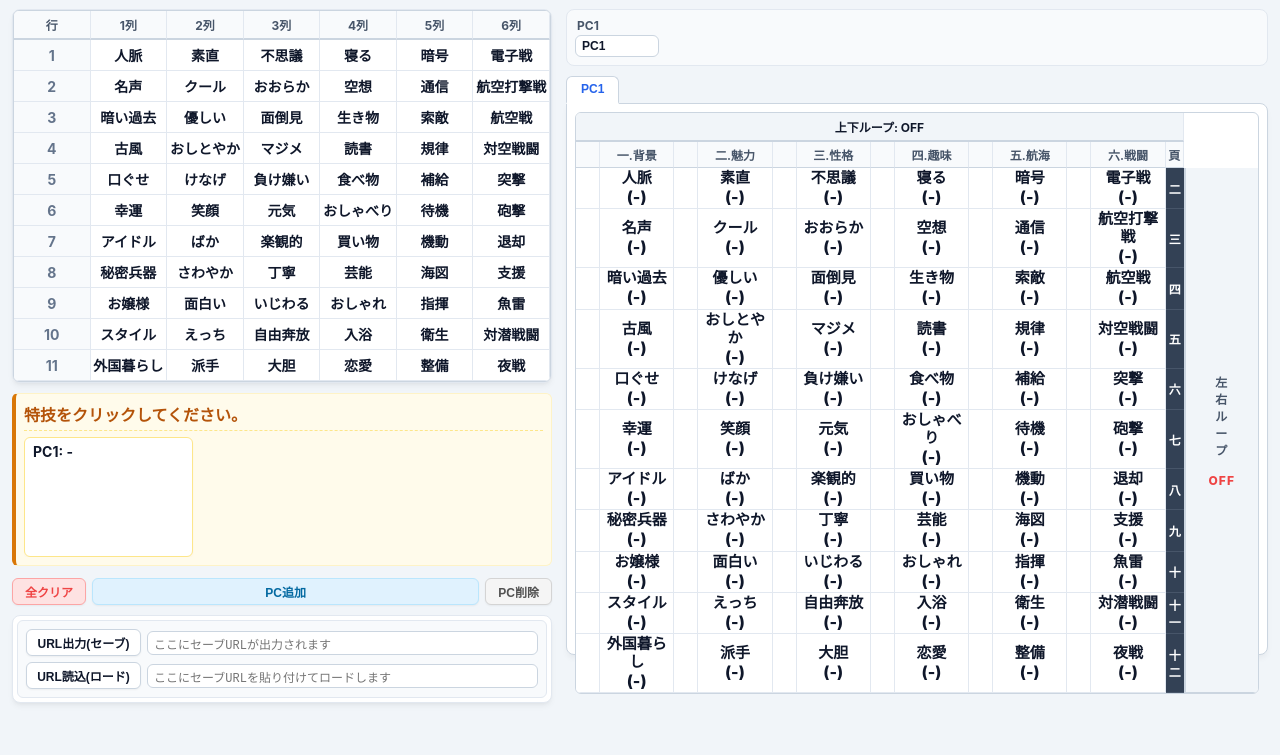
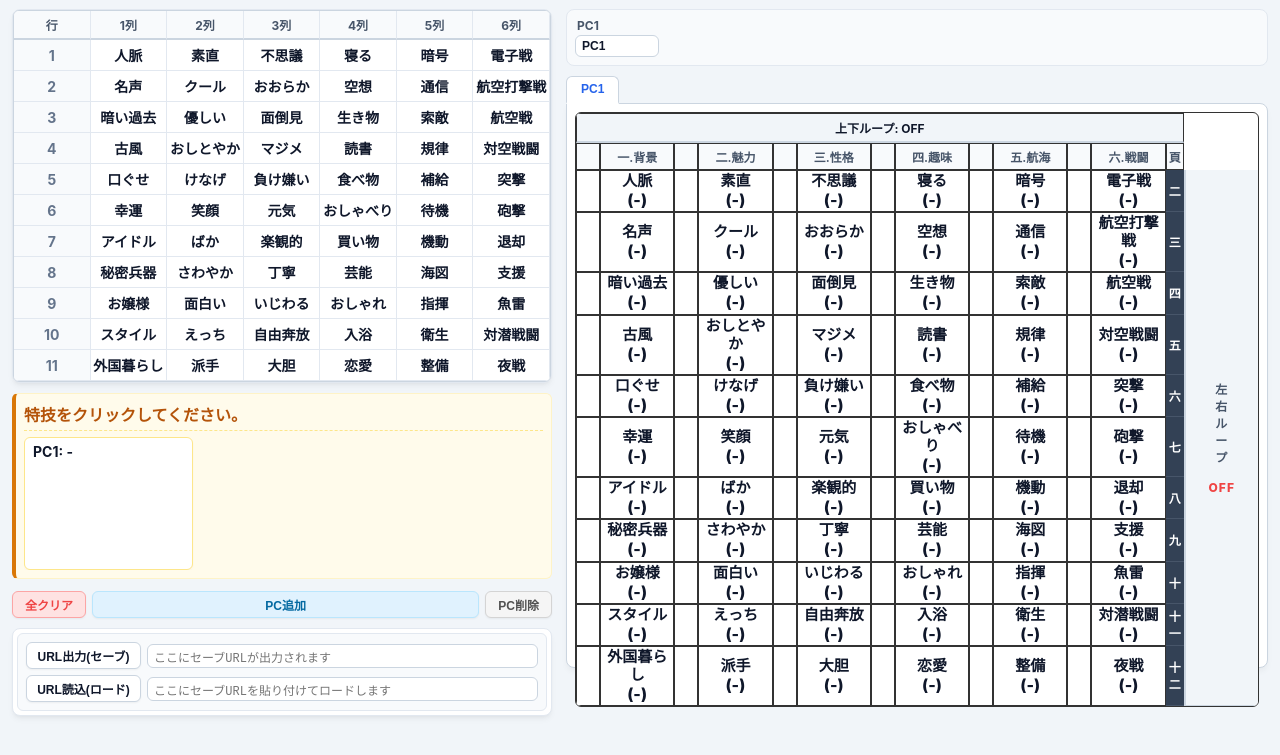
Before and after one commit to TowaShan/kancolle-rpg-GM-tool, a plain HTML site: page index.html in a window 1280 px wide. Shown: the part 41-796 px from the top of the page. Drawn offline with Linux system fonts and the light colour scheme.

Commit message:
Update index.html

```diff
--- a/index.html
+++ b/index.html
@@ -3,7 +3,6 @@
 <head>
 	<title>艦これRPG GM用セッション支援ツール</title>
 	<meta http-equiv="Content-Style-Type" content="text/css">
-
 	<style>
 	/* 全体ベース設定：文字サイズの下限を12pxに設定 */
 	html, body { height: 100%; box-sizing: border-box; }
@@ -72,8 +71,8 @@
 	.pc-panel.active { display: block; }
 
 	/* 右側：個性表テーブルベース */
-	.skill-table { border-collapse: separate; border-spacing: 0; text-align: center; background: white; width: 100%; height: 100%; table-layout: fixed; border: 1px solid #cbd5e0; border-radius: 6px; overflow: hidden; }
-	.skill-table th { background: #f8fafc; padding: 4px 2px; font-size: 12px; font-weight: 700; color: #475569; border-right: 1px solid #e2e8f0; border-bottom: 1px solid #cbd5e0; }
+	.skill-table { border-collapse: separate; border-spacing: 0; text-align: center; background: white; width: 100%; height: 100%; table-layout: fixed; border: 1px solid #333; border-radius: 6px; overflow: hidden; }
+	.skill-table th { background: #f8fafc; padding: 4px 2px; font-size: 12px; font-weight: 700; color: #475569;border: 1px solid #333; }
 
 	/* 上下ループヘッダー */
 	.loop-header { cursor: pointer; background: #f1f5f9 !important; font-size: 12px !important; font-weight: 700 !important; color: #0f172a !important; padding: 5px !important; border-bottom: 2px solid #cbd5e0 !important; }
@@ -84,12 +83,12 @@
 	.colgap-header:hover { background: #cbd5e0; }
 
 	/* 右個性表：特技名・難易度テキスト */
-	.skillsCol { font-size: 15px; cursor: pointer; border-right: 1px solid #e2e8f0; border-bottom: 1px solid #e2e8f0; font-weight: 700; color: #0f172a; line-height: 1.2; transition: transform 0.1s, box-shadow 0.1s; }
+	.skillsCol { font-size: 15px; cursor: pointer; border: 1px solid #333; border-bottom: 1px solid #333; font-weight: 700; color: #0f172a; line-height: 1.2; transition: transform 0.1s, box-shadow 0.1s; }
 	.skillsCol:hover { transform: scale(1.02); box-shadow: inset 0 0 0 2px #3b82f6; position: relative; z-index: 5; }
 	.skill-val-text { font-size: 16px; font-weight: 800; color: #0f172a; display: inline-block; margin-top: 1px; }
 
 	/* ギャップ（隙間列）：24px幅 */
-	.spacer { width: 24px !important; background: #ffffff; cursor: pointer; border-right: 1px solid #e2e8f0; border-bottom: 1px solid #e2e8f0; transition: background-color 0.15s; padding: 0 !important; }
+	.spacer { width: 24px !important; background: #ffffff; cursor: pointer; border: 1px solid #333;transition: background-color 0.15s; padding: 0 !important; }
 	.spacer:hover { background: #94a3b8; }
 
 	/* 右端固定の頁数表示 */
```
